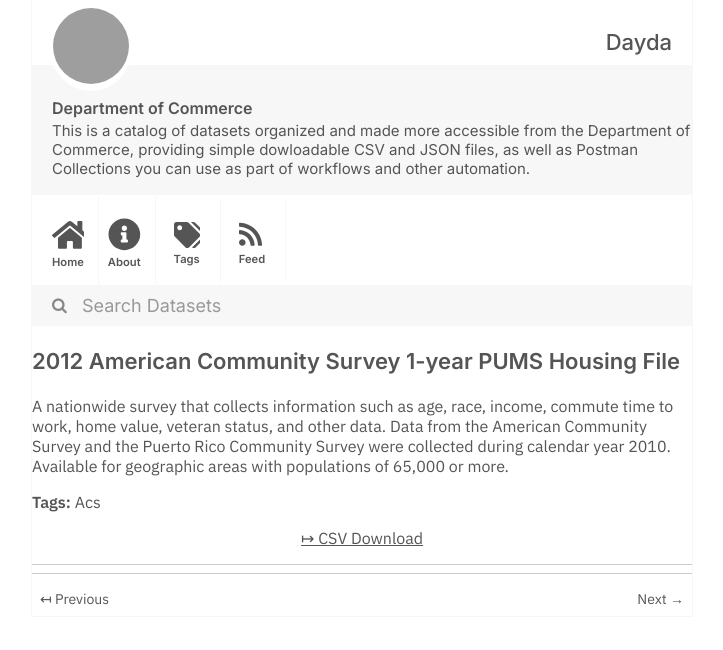
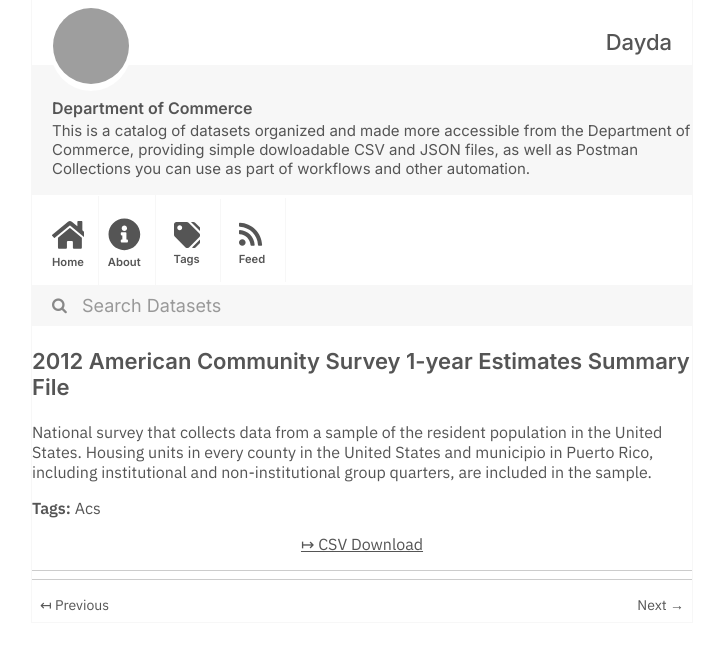
Before and after one commit to dayda-entities/department-of-commerce, a Jekyll site: the page built from _posts/2020-11-12-2012-american-community-survey.md, in a window 1280 px wide, cut to the strip 0-650 px from the top of the page. Shown: the whole strip, without its empty margins (278-1001 px from the left). Built offline with Jekyll 4.4.1, drawn with Linux system fonts in a browser that asks for light colours; grey boxes are pictures that could not be loaded.

Commit message:
Publish Data

```diff
--- a/_posts/2020-11-12-2012-american-community-survey.md
+++ b/_posts/2020-11-12-2012-american-community-survey.md
@@ -1,15 +1,16 @@
 ---
-title: 2012 American Community Survey 1-year PUMS Housing File
-created: '2020-11-12T14:45:42.894015'
-modified: '2021-03-11T05:40:38.092664'
+title: 2012 American Community Survey 1-year Estimates Summary File
+created: '2020-11-12T14:45:42.651341'
+modified: '2021-03-11T05:40:47.698862'
 state: active
 type: dataset
 tags:
   - Acs
 groups: []
-csv_url: 'http://www2.census.gov/acs2012_1yr/pums/csv_hus.zip'
+csv_url: >-
+  http://www2.census.gov/acs2012_1yr/summaryfile/2012_ACSSF_All_In_1_Giant_File(Experienced-Users-Only)/All_Geographies.zip
 json_url: ''
 layout: post
 
 ---
-A nationwide survey that collects information such as age, race, income, commute time to work, home value, veteran status, and other data. Data from the American Community Survey and the Puerto Rico Community Survey were collected during calendar year 2010. Available for geographic areas with populations of 65,000 or more.
+National survey that collects data from a sample of the resident population in the United States. Housing units in every county in the United States and municipio in Puerto Rico, including institutional and non-institutional group quarters, are included in the sample.
```
